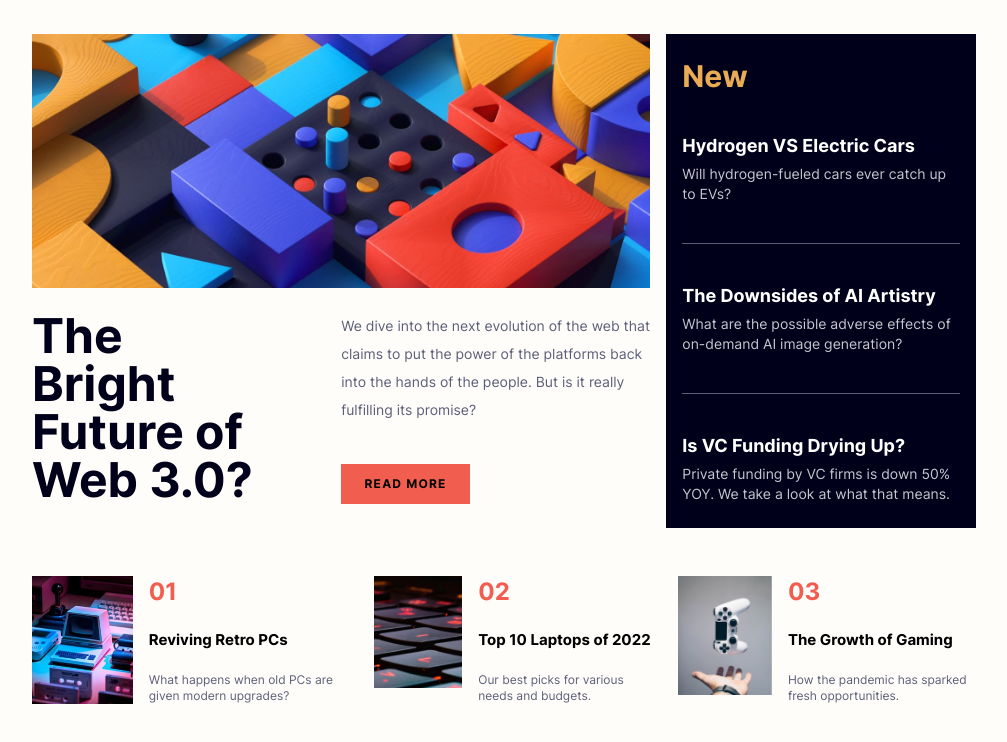
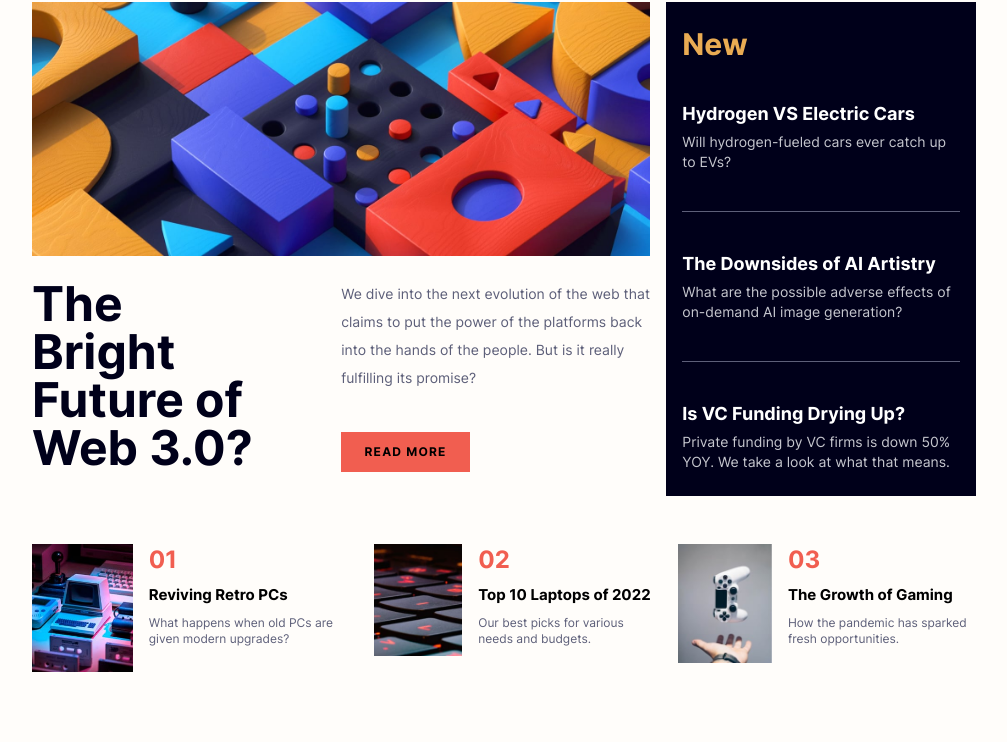
Before and after one commit to LINDECKER-Charles/FM-NewsHomepage, a website: page index.html in a window 1280 px wide. Shown: the part 198-940 px from the top of the page, without its empty margins (136-1143 px from the left). Drawn offline with Linux system fonts and the light colour scheme.

Commit message:
fix : update design

```diff
--- a/css/input.css
+++ b/css/input.css
@@ -57,7 +57,7 @@
     @apply w-1/3 h-full;
   }
   .topics>article>section{
-    @apply w-2/3 flex flex-col justify-between;
+    @apply w-2/3 flex flex-col justify-start gap-2;
   }
   .topics>article>section>h4{
     @apply text-red font-bold text-2xl;
--- a/index.html
+++ b/index.html
@@ -13,7 +13,7 @@
   <link rel="stylesheet" href="css/output.css">
   <script defer src="./js/script.js"></script>
 </head>
-<body class="bg-off-white px-4 sm:px-12 md:px-24 lg:px-32 xl:px-42 2xl:px-64 text-base font-sans sm:py-24 pb-8 w-12/12 sm:w-full overflow-x-hidden ">
+<body class="bg-off-white px-4 sm:px-12 md:px-24 lg:px-32 xl:px-42 2xl:px-64 text-base font-sans sm:py-16 pb-8 w-12/12 sm:w-full overflow-x-hidden ">
   <header class=" sm:w-full py-12 text-grayish-blue-800">
     <nav class="w-full flex flex-row justify-between items-center">
       <figure>
```
Also changed, not shown: css/output.css.
